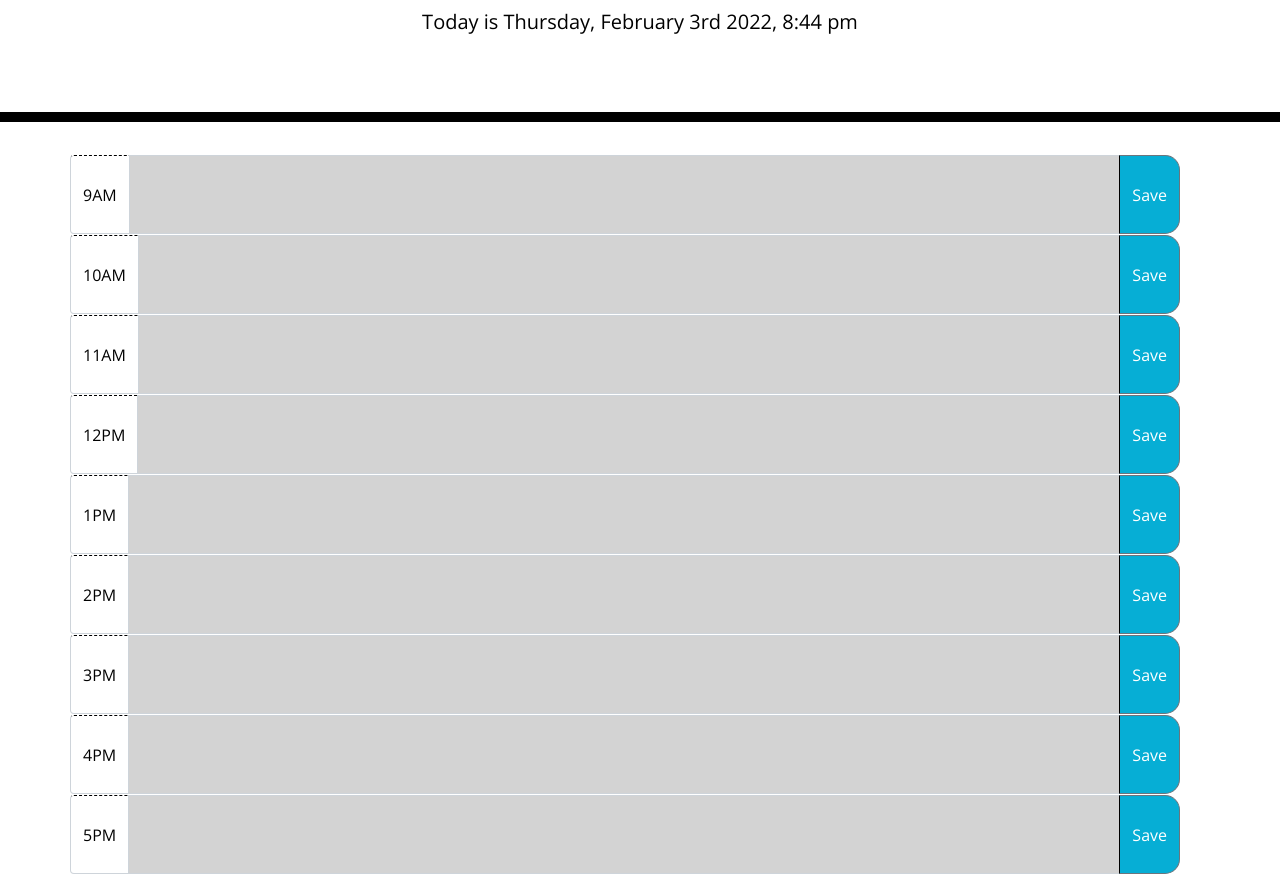
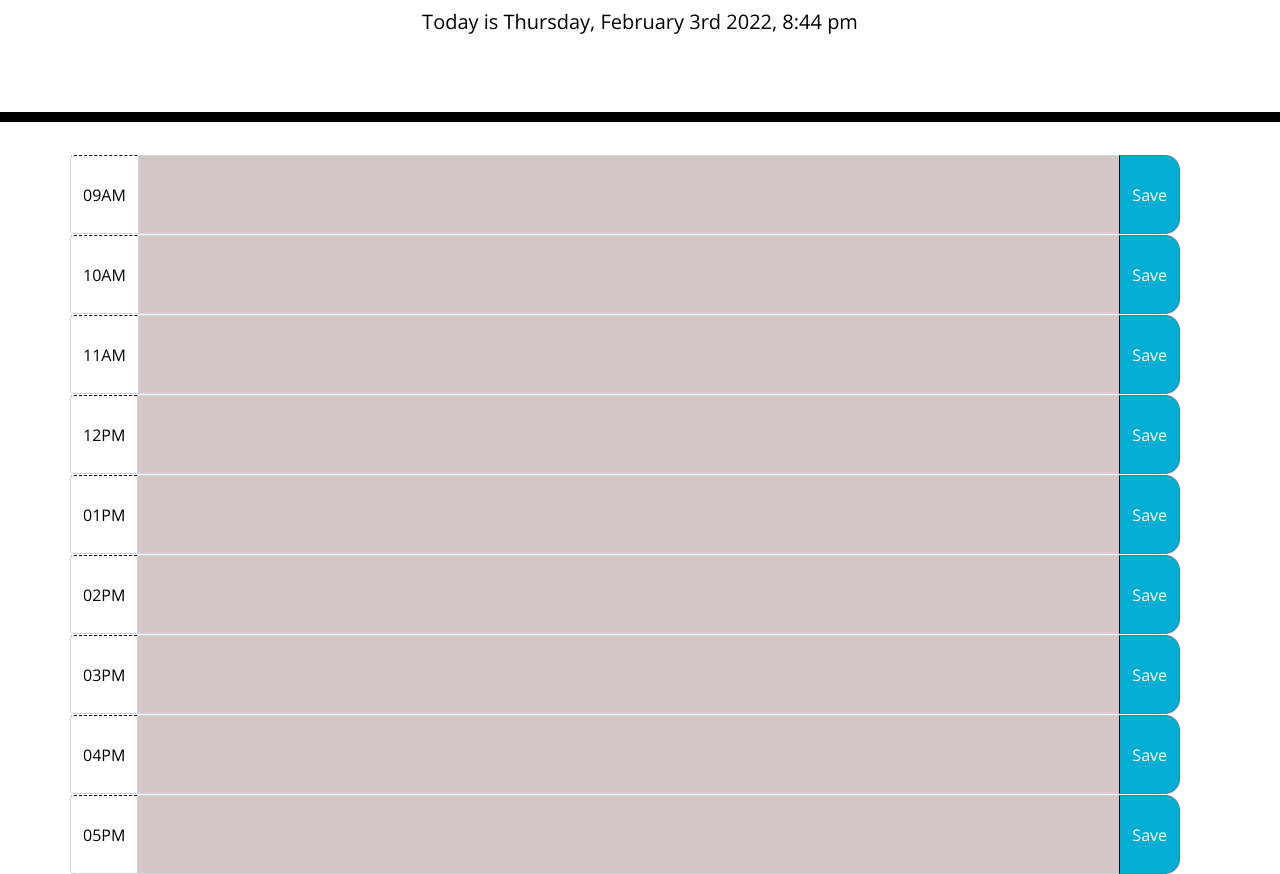
Before and after one commit to yogs0ddhoth/Plan-your-day, a plain HTML site: page index.html in a window 1280 px wide. Shown: the part 182-1056 px from the top of the page. Drawn offline with nearby package versions, Linux system fonts and the light colour scheme.

Commit message:
updated spacing and colors

```diff
--- a/assets/css/style.css
+++ b/assets/css/style.css
@@ -37,23 +37,23 @@ textarea {
 }
 
 .hour {
-  background-color: #ffffff;
+  background-color:#ffffff;
   color: #000000;
   border-top: 1px dashed #000000;
 }
 
 .past {
-  background-color: #d3d3d3;
+  background-color: #d6c7c7;
   color: white;
 }
 
 .present {
-  background-color: #ff6961;
+  background-color: #ee634a;
   color: white;
 }
 
 .future {
-  background-color: #77dd77;
+  background-color: #41eb41;
   color: white;
 }
 
--- a/index.html
+++ b/index.html
@@ -29,11 +29,11 @@
       <p id="currentDay" class="lead"></p>
     </header>
 
-    <div id="planner" class="container">
+    <div id="planner" class="container mx-auto">
 
       <div class="input-group time-block row">
         <div class="input-group-prepend">
-          <span class="input-group-text hour">9AM</span>
+          <span class="input-group-text hour">09AM</span>
         </div>
         <textarea id="9" class="form-control" aria-label="With textarea"></textarea>
         <div class="input-group-append">
@@ -73,17 +73,17 @@
 
       <div class="input-group time-block row">
         <div class="input-group-prepend">
-          <span class="input-group-text hour">1PM</span>
+          <span class="input-group-text hour">01PM</span>
         </div>
         <textarea id="13" class="form-control" aria-label="With textarea"></textarea>
-        <div class="input-group-append">
+        <div class="input-group-append ">
           <button class="btn btn-outline-secondary saveBtn" type="button">Save</button>
         </div>
       </div>
 
       <div class="input-group time-block row">
         <div class="input-group-prepend">
-          <span class="input-group-text hour">2PM</span>
+          <span class="input-group-text hour">02PM</span>
         </div>
         <textarea id="14" class="form-control" aria-label="With textarea"></textarea>
         <div class="input-group-append">
@@ -93,7 +93,7 @@
 
       <div class="input-group time-block row">
         <div class="input-group-prepend">
-          <span class="input-group-text hour">3PM</span>
+          <span class="input-group-text hour">03PM</span>
         </div>
         <textarea id="15" class="form-control" aria-label="With textarea"></textarea>
         <div class="input-group-append">
@@ -103,7 +103,7 @@
 
       <div class="input-group time-block row">
         <div class="input-group-prepend">
-          <span class="input-group-text hour">4PM</span>
+          <span class="input-group-text hour">04PM</span>
         </div>
         <textarea id="16" class="form-control" aria-label="With textarea"></textarea>
         <div class="input-group-append">
@@ -113,7 +113,7 @@
 
       <div class="input-group time-block row">
         <div class="input-group-prepend">
-          <span class="input-group-text hour">5PM</span>
+          <span class="input-group-text hour">05PM</span>
         </div>
         <textarea id="17" class="form-control" aria-label="With textarea"></textarea>
         <div class="input-group-append">
```
